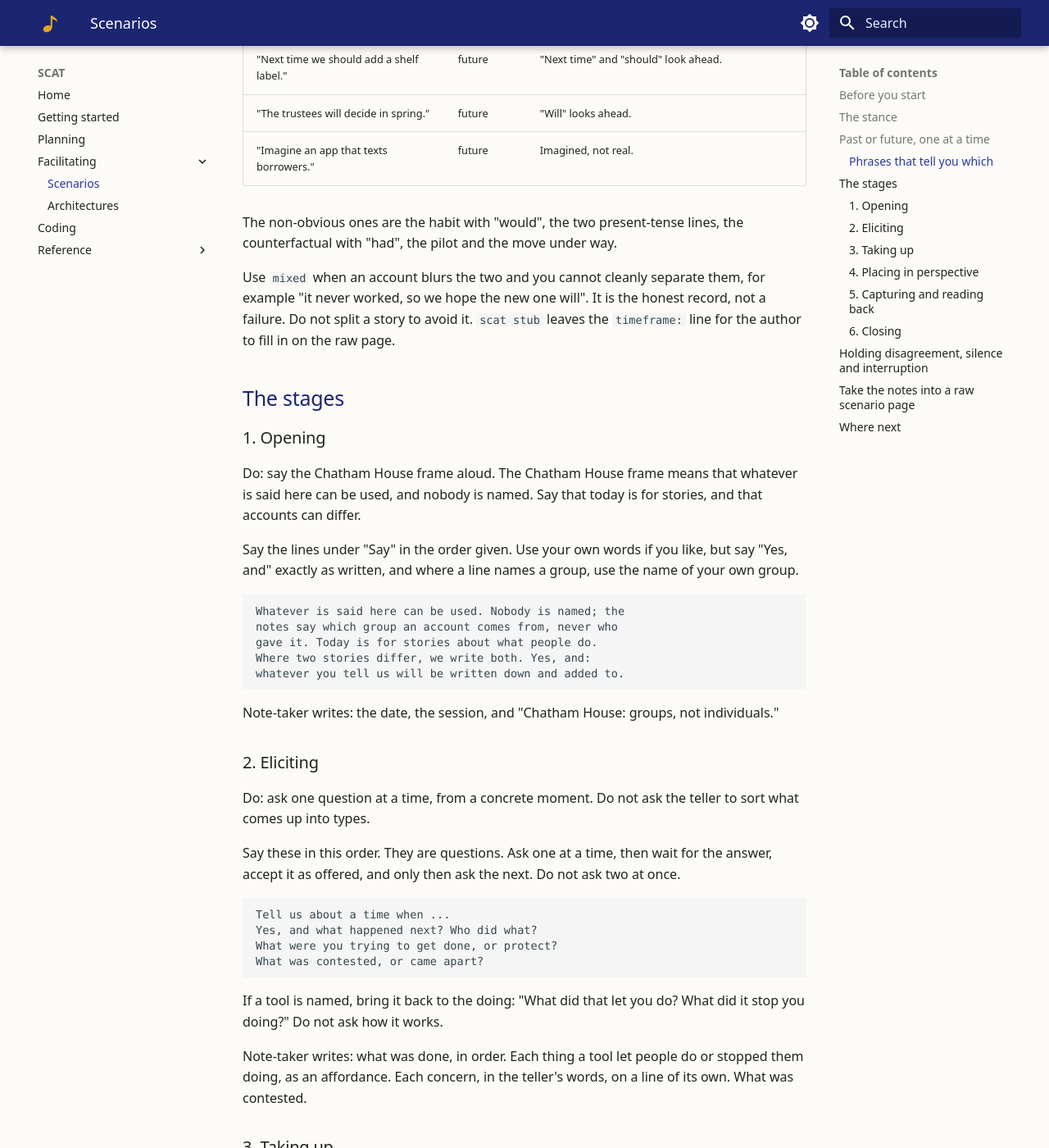
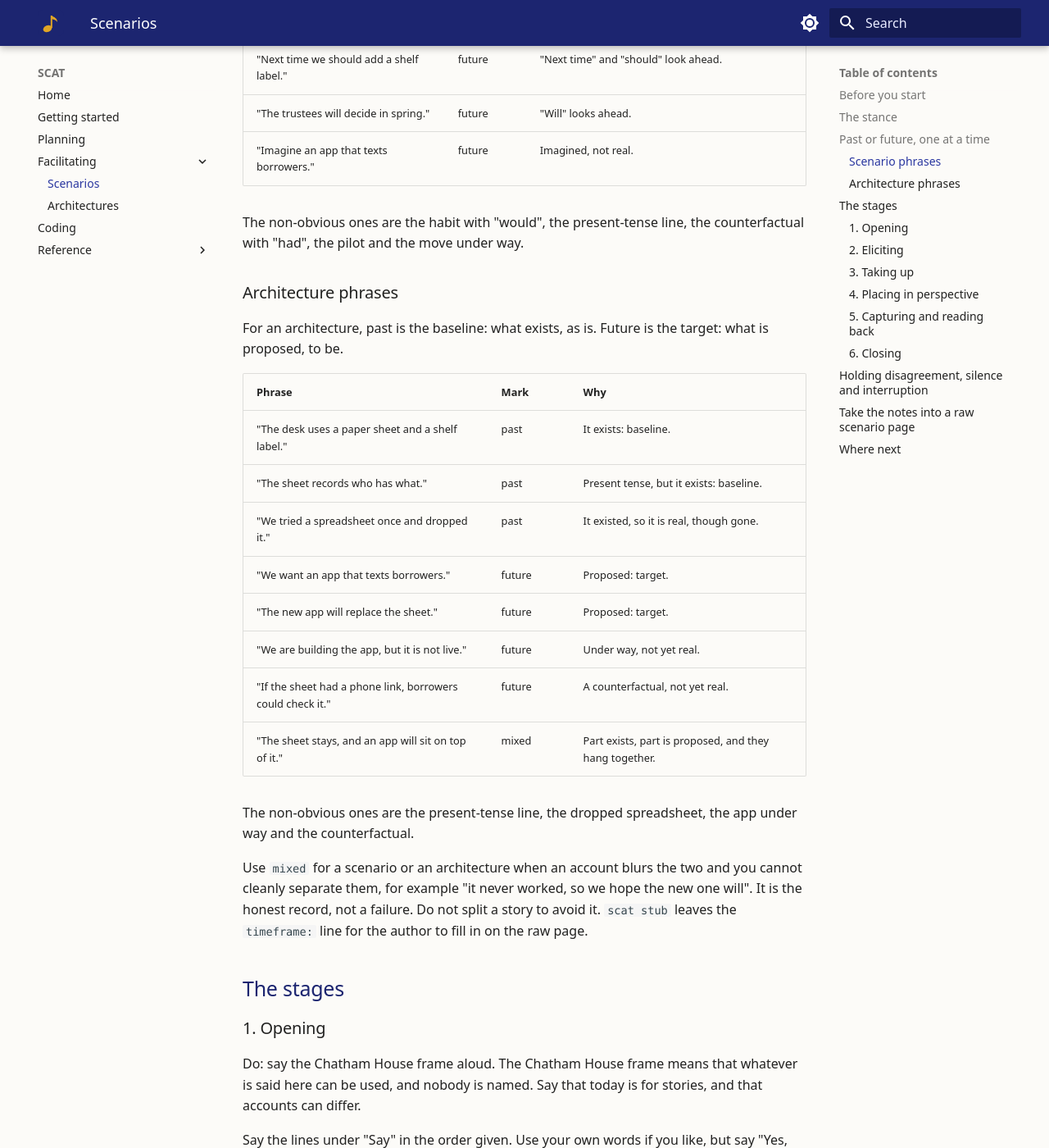
Before and after one commit to DynamicalSystemsGroup/scat-kg-tools, an MkDocs documentation site: the page built from docs/facilitate-scenarios.md, in a window 1280 px wide and 1400 px high, scrolled down 2491 px. Shown: the whole window at 82% size. Built offline with MkDocs 1.6.1 and Material for MkDocs 9.7.7, drawn with Linux system fonts in a browser that asks for light colours; some of the changed text lies outside the part shown.

Commit message:
WP10-U2: baseline and target phrases for architectures

```diff
--- a/docs/facilitate-scenarios.md
+++ b/docs/facilitate-scenarios.md
@@ -37,11 +37,11 @@ Each raw page carries a `timeframe:` line: `past`, `future` or `mixed`. The rule
 | | Past | Future |
 |---|---|---|
 | Behavioural (scenarios) | what people did | what people could do or will do |
-| Structural (architectures) | a system that exists | a system that is proposed |
+| Structural (architectures) | a system that exists (baseline) | a system that is proposed (target) |
 
 People mix the two freely, so lead them to one at a time: take stories of what has happened in one block, and what could or will happen in another. If the other time comes up early, write it down, say "let's hold that for its block", and return to it then.
 
-### Phrases that tell you which
+### Scenario phrases
 
 | Phrase | Mark | Why |
 |---|---|---|
@@ -58,9 +58,26 @@ People mix the two freely, so lead them to one at a time: take stories of what h
 | "The trustees will decide in spring." | future | "Will" looks ahead. |
 | "Imagine an app that texts borrowers." | future | Imagined, not real. |
 
-The non-obvious ones are the habit with "would", the two present-tense lines, the counterfactual with "had", the pilot and the move under way.
+The non-obvious ones are the habit with "would", the present-tense line, the counterfactual with "had", the pilot and the move under way.
 
-Use `mixed` when an account blurs the two and you cannot cleanly separate them, for example "it never worked, so we hope the new one will". It is the honest record, not a failure. Do not split a story to avoid it. `scat stub` leaves the `timeframe:` line for the author to fill in on the raw page.
+### Architecture phrases
+
+For an architecture, past is the baseline: what exists, as is. Future is the target: what is proposed, to be.
+
+| Phrase | Mark | Why |
+|---|---|---|
+| "The desk uses a paper sheet and a shelf label." | past | It exists: baseline. |
+| "The sheet records who has what." | past | Present tense, but it exists: baseline. |
+| "We tried a spreadsheet once and dropped it." | past | It existed, so it is real, though gone. |
+| "We want an app that texts borrowers." | future | Proposed: target. |
+| "The new app will replace the sheet." | future | Proposed: target. |
+| "We are building the app, but it is not live." | future | Under way, not yet real. |
+| "If the sheet had a phone link, borrowers could check it." | future | A counterfactual, not yet real. |
+| "The sheet stays, and an app will sit on top of it." | mixed | Part exists, part is proposed, and they hang together. |
+
+The non-obvious ones are the present-tense line, the dropped spreadsheet, the app under way and the counterfactual.
+
+Use `mixed` for a scenario or an architecture when an account blurs the two and you cannot cleanly separate them, for example "it never worked, so we hope the new one will". It is the honest record, not a failure. Do not split a story to avoid it. `scat stub` leaves the `timeframe:` line for the author to fill in on the raw page.
 
 ## The stages
 
```
Also changed, not shown: docs/facilitate-architectures.md (+1 -1 lines).
